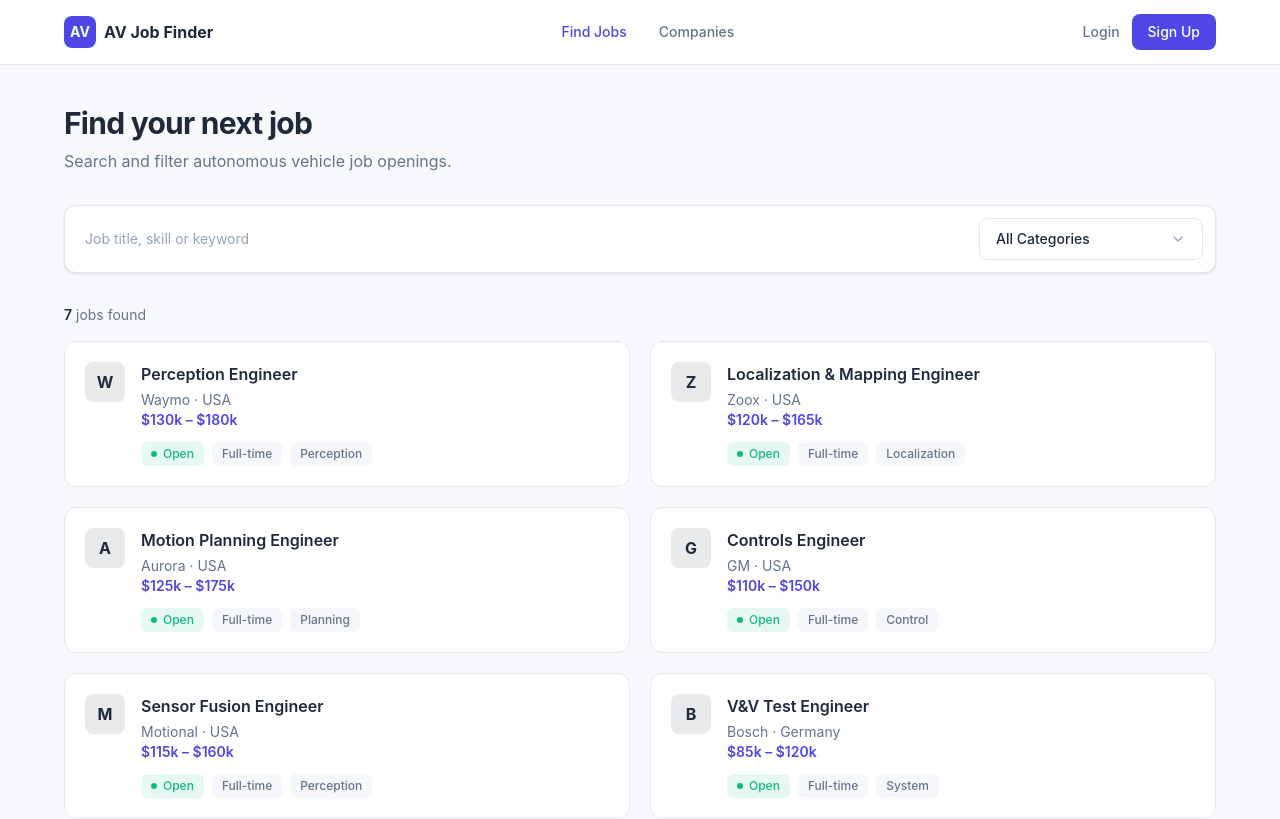
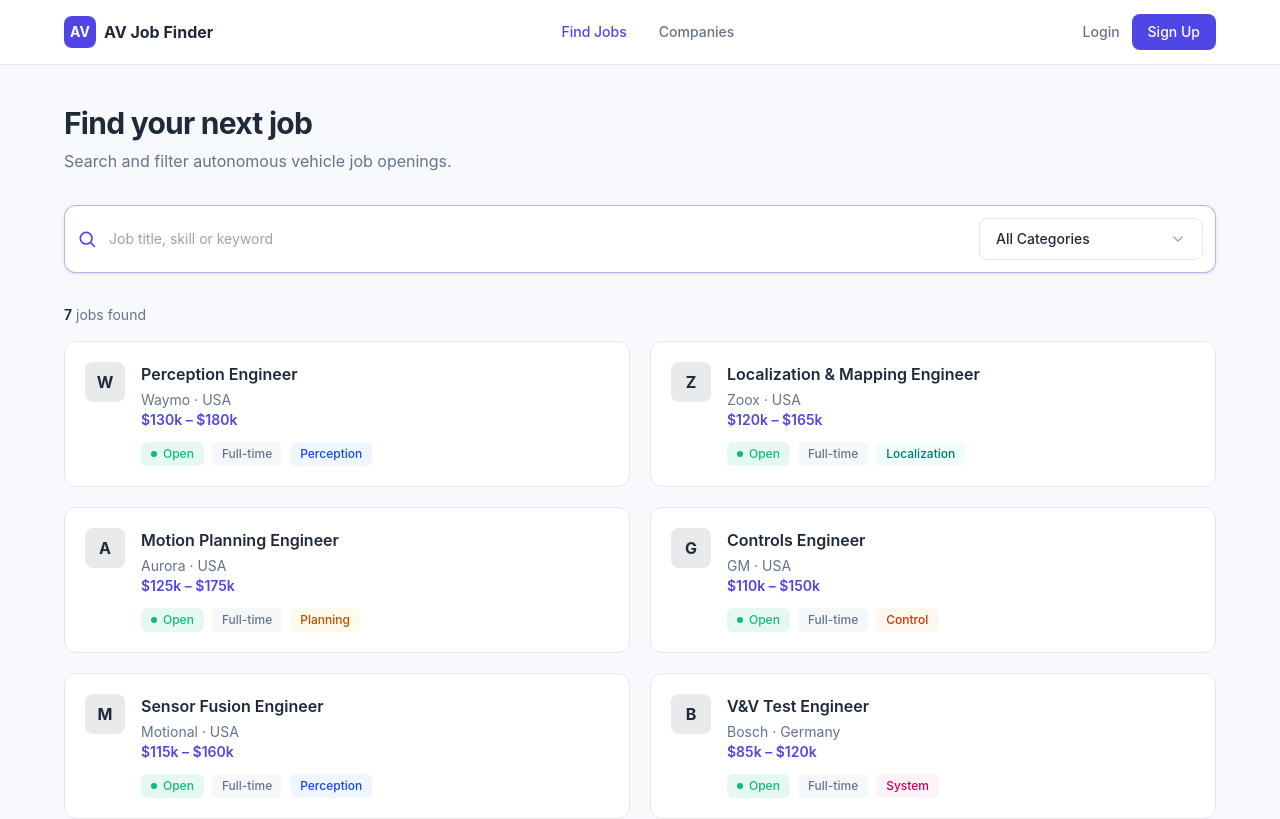
Before and after one commit to husthunterpy01/Autonomous_Vehicle_Job_Profiles_Group3, a Next.js app in the folder frontend/: page /Autonomous_Vehicle_Job_Profiles_Group3/search in a window 1280 px wide. Shown: the top 819 px of the page. Built offline with nearby package versions, Linux system fonts and the light colour scheme.

Commit message:
feat(fe-6): add shared job list UI styling

```diff
--- /dev/null
+++ b/frontend/components/ui/CategoryTag.tsx
@@ -0,0 +1,14 @@
+import type { CategoryName } from "@/lib/mock-data";
+import { CATEGORY_COLORS } from "./category-colors";
+
+export default function CategoryTag({ category }: { category: CategoryName }) {
+  const colors = CATEGORY_COLORS[category];
+
+  return (
+    <span
+      className={`inline-flex rounded-md px-2.5 py-1 text-xs font-medium ${colors.background} ${colors.text}`}
+    >
+      {category}
+    </span>
+  );
+}
--- a/frontend/components/ui/JobCardColumn.tsx
+++ b/frontend/components/ui/JobCardColumn.tsx
@@ -4,6 +4,7 @@ import CompanyLogo from "./CompanyLogo";
 import StatusBadge from "./StatusBadge";
 import Salary from "./Salary";
 import Tag from "./Tag";
+import CategoryTag from "./CategoryTag";
 
 /* Column layout — used for Featured Jobs (Home). */
 export default function JobCardColumn({ job }: { job: Job }) {
@@ -21,7 +22,7 @@ export default function JobCardColumn({ job }: { job: Job }) {
       <div className="mt-4 flex flex-wrap gap-2">
         <StatusBadge status={job.status} />
         <Tag label={job.type} />
-        <Tag label={job.category} />
+        <CategoryTag category={job.category} />
       </div>
     </Link>
   );
--- a/frontend/components/ui/JobCardRow.tsx
+++ b/frontend/components/ui/JobCardRow.tsx
@@ -4,6 +4,7 @@ import CompanyLogo from "./CompanyLogo";
 import StatusBadge from "./StatusBadge";
 import Salary from "./Salary";
 import Tag from "./Tag";
+import CategoryTag from "./CategoryTag";
 
 /* Row layout — used for Latest Jobs (Home) and Search results. */
 export default function JobCardRow({ job }: { job: Job }) {
@@ -22,7 +23,7 @@ export default function JobCardRow({ job }: { job: Job }) {
         <div className="mt-3 flex flex-wrap gap-2">
           <StatusBadge status={job.status} />
           <Tag label={job.type} />
-          <Tag label={job.category} />
+          <CategoryTag category={job.category} />
         </div>
       </div>
     </Link>
--- a/frontend/components/ui/Pagination.tsx
+++ b/frontend/components/ui/Pagination.tsx
@@ -2,12 +2,14 @@ export default function Pagination({
   page,
   pageCount,
   onPageChange,
+  alwaysVisible = false,
 }: {
   page: number;
   pageCount: number;
   onPageChange: (page: number) => void;
+  alwaysVisible?: boolean;
 }) {
-  if (pageCount <= 1) return null;
+  if (pageCount <= 1 && !alwaysVisible) return null;
 
   return (
     <div className="flex items-center justify-center gap-4">
--- a/frontend/components/ui/Salary.tsx
+++ b/frontend/components/ui/Salary.tsx
@@ -1,9 +1,13 @@
 import type { Job } from "@/lib/mock-data";
+
+export function formatSalary(job: Job): string {
+  return `$${job.salaryMin}k – $${job.salaryMax}k`;
+}
 
 export default function Salary({ job }: { job: Job }) {
   return (
     <p className="text-sm font-semibold text-primary">
-      ${job.salaryMin}k – ${job.salaryMax}k
+      {formatSalary(job)}
     </p>
   );
 }
--- a/frontend/components/ui/SearchBar.tsx
+++ b/frontend/components/ui/SearchBar.tsx
@@ -11,6 +11,7 @@ export default function SearchBar({
   onDropdownChange,
   dropdownOptions,
   dropdownClassName = "",
+  className = "",
   onSubmit,
 }: {
   keyword: string;
@@ -20,20 +21,38 @@ export default function SearchBar({
   onDropdownChange: (value: string) => void;
   dropdownOptions: DropdownOption[];
   dropdownClassName?: string;
+  className?: string;
   onSubmit: (e: FormEvent) => void;
 }) {
   return (
     <form
       onSubmit={onSubmit}
-      className="mt-8 flex flex-col gap-3 rounded-xl border border-line bg-surface p-3 shadow-sm lg:flex-row lg:items-center"
+      className={`mt-8 flex flex-col gap-3 rounded-xl border border-primary/40 bg-surface p-3 shadow-sm transition-shadow focus-within:border-primary focus-within:ring-2 focus-within:ring-primary/20 lg:flex-row lg:items-center ${className}`}
     >
+      <div className="flex min-w-0 flex-1 items-center gap-2">
+        <svg
+          aria-hidden="true"
+          className="h-5 w-5 shrink-0 text-primary"
+          fill="none"
+          viewBox="0 0 24 24"
+          stroke="currentColor"
+          strokeWidth={2}
+        >
+          <path
+            strokeLinecap="round"
+            strokeLinejoin="round"
+            d="m21 21-4.35-4.35m1.35-5.65a7 7 0 1 1-14 0 7 7 0 0 1 14 0Z"
+          />
+        </svg>
         <input
           type="text"
           value={keyword}
           onChange={(e) => onKeywordChange(e.target.value)}
           placeholder={placeholder}
-        className="w-full flex-1 bg-transparent px-2 py-2 text-sm text-ink outline-none placeholder:text-ink-muted"
+          aria-label={placeholder}
+          className="w-full bg-transparent px-1 py-2 text-sm text-ink outline-none placeholder:text-ink-muted"
         />
+      </div>
       <Dropdown
         value={dropdownValue}
         onChange={onDropdownChange}
--- /dev/null
+++ b/frontend/components/ui/category-colors.ts
@@ -0,0 +1,18 @@
+import type { CategoryName } from "@/lib/mock-data";
+
+export type CategoryColor = {
+  background: string;
+  text: string;
+};
+
+// Keep category styling in one place so cards and tables stay consistent.
+export const CATEGORY_COLORS: Record<CategoryName, CategoryColor> = {
+  Perception: { background: "bg-blue-50", text: "text-blue-700" },
+  Localization: { background: "bg-teal-50", text: "text-teal-700" },
+  Planning: { background: "bg-amber-50", text: "text-amber-700" },
+  Control: { background: "bg-orange-50", text: "text-orange-700" },
+  Sensing: { background: "bg-purple-50", text: "text-purple-700" },
+  System: { background: "bg-pink-50", text: "text-pink-700" },
+  "Vehicle Interface": { background: "bg-green-50", text: "text-green-700" },
+  Map: { background: "bg-cyan-50", text: "text-cyan-700" },
+};
```
Lines whose indentation alone changed are shown as unchanged.
